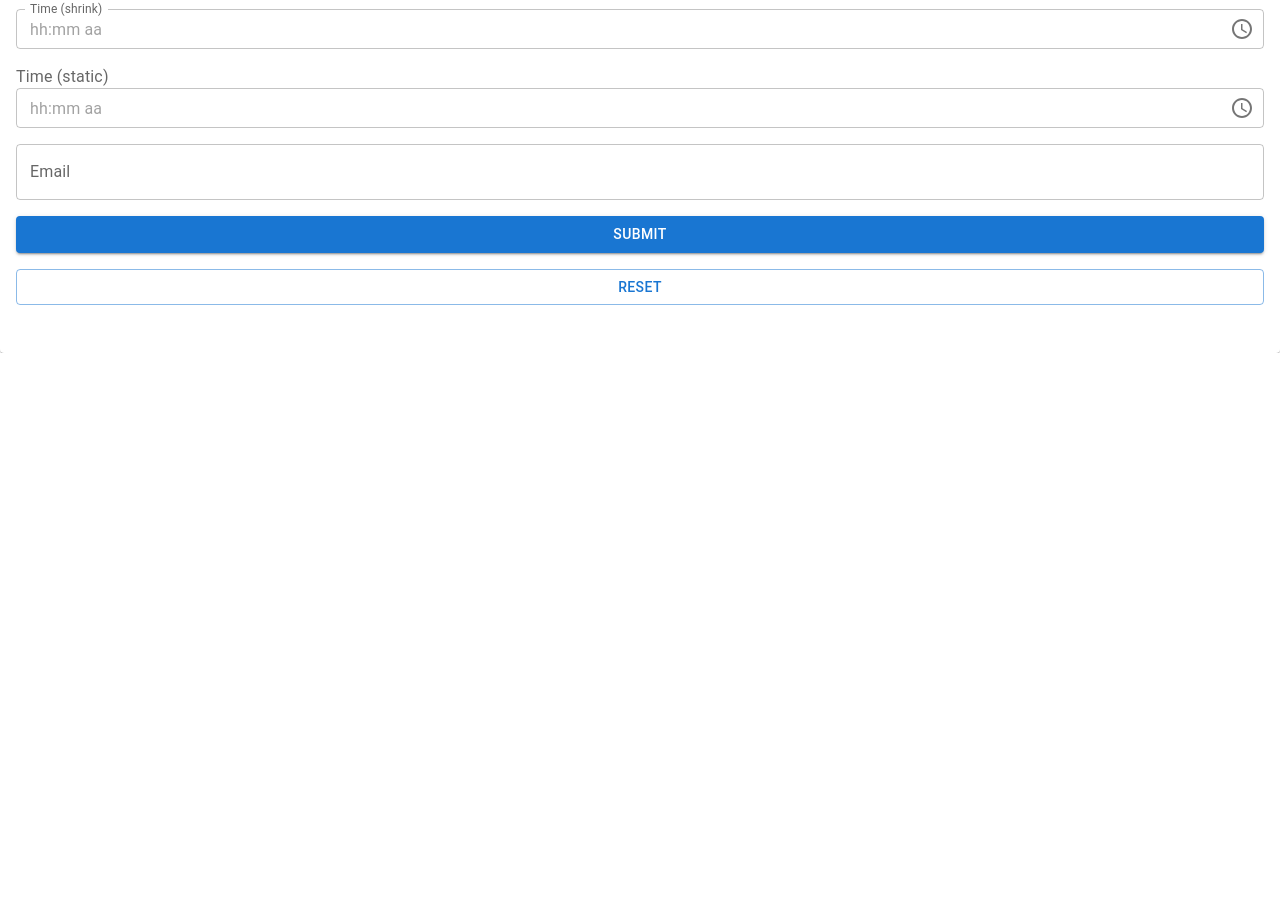
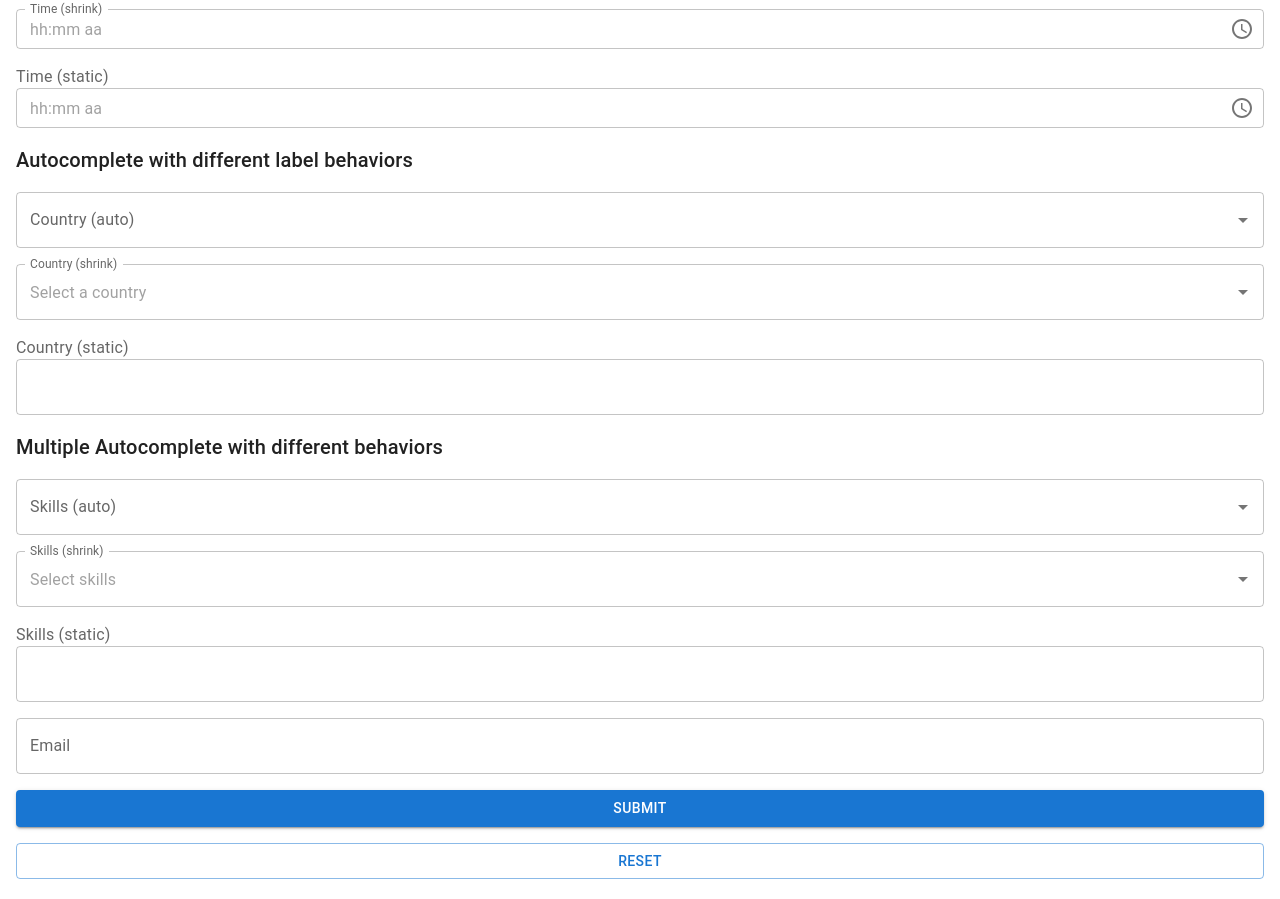
Before and after one commit to cwncollab-org/mui-component-kit, a React (Vite) app: page /form-example in a window 1280 px wide. Shown: the part 1466-2365 px from the top of the page. Before the commit the page ends 1819 px from the top, so only its background shows below. Built offline with nearby package versions, Linux system fonts and the light colour scheme.

Commit message:
feat: add Autocomplete and SubscribeAutocomplete components with support for multiple selection and label behaviors; update FormExample to demonstrate usage

```diff
--- /dev/null
+++ b/src/lib/form/Autocomplete.tsx
@@ -0,0 +1,185 @@
+import {
+  Autocomplete as MuiAutocomplete,
+  AutocompleteProps as MuiAutocompleteProps,
+  TextField as MuiTextField,
+  TextFieldProps as MuiTextFieldProps,
+  FormControl as MuiFormControl,
+  FormControlProps as MuiFormControlProps,
+  FormHelperText as MuiFormHelperText,
+  FormHelperTextProps as MuiFormHelperTextProps,
+} from '@mui/material'
+import { useFieldContext } from './formContext'
+import { useId, useMemo } from 'react'
+
+type Option = {
+  value: string
+  label: string
+}
+
+export type AutocompleteProps = Omit<MuiFormControlProps, 'onChange'> & {
+  label?: string
+  labelBehavior?: 'auto' | 'shrink' | 'static'
+  size?: 'small' | 'medium'
+  fullWidth?: boolean
+  options?: Option[] | string[]
+  multiple?: boolean
+  freeSolo?: boolean
+  placeholder?: string
+  slotProps?: {
+    autocomplete?: Omit<
+      MuiAutocompleteProps<Option, boolean, boolean, boolean>,
+      'options' | 'value' | 'onChange' | 'renderInput' | 'multiple' | 'freeSolo'
+    >
+    textField?: Omit<MuiTextFieldProps, 'value' | 'onChange' | 'name'>
+    helperText?: MuiFormHelperTextProps
+  }
+  onChange?: (value: string | string[] | null) => void
+}
+
+export function Autocomplete(props: AutocompleteProps) {
+  const field = useFieldContext<string | string[]>()
+  const {
+    slotProps,
+    options,
+    multiple = false,
+    freeSolo = false,
+    labelBehavior = 'auto',
+    size,
+    fullWidth,
+    placeholder,
+    onChange,
+    ...rest
+  } = props
+
+  const id = useId()
+
+  const errorText = useMemo(() => {
+    if (field.state.meta.errors.length === 0) return null
+    return field.state.meta.errors.map(error => error.message).join(', ')
+  }, [field.state.meta.errors])
+
+  const renderedOptions = useMemo<Option[]>(() => {
+    if (options) {
+      return options.map(option =>
+        typeof option === 'string' ? { value: option, label: option } : option
+      )
+    }
+    return []
+  }, [options])
+
+  const labelShrink = labelBehavior === 'shrink' ? true : undefined
+
+  let textFieldProps: Partial<MuiTextFieldProps> = {
+    ...slotProps?.textField,
+    InputLabelProps: {
+      ...slotProps?.textField?.InputLabelProps,
+      shrink: labelShrink,
+    },
+  }
+
+  if (labelBehavior === 'static') {
+    textFieldProps = {
+      ...textFieldProps,
+      InputLabelProps: {
+        ...textFieldProps.InputLabelProps,
+        sx: {
+          ...textFieldProps.InputLabelProps?.sx,
+          position: 'relative',
+          transform: 'none',
+        },
+      },
+      InputProps: {
+        ...textFieldProps.InputProps,
+        sx: {
+          ...textFieldProps.InputProps?.sx,
+          '& legend > span': {
+            display: 'none',
+          },
+        },
+      },
+    }
+  }
+
+  const getCurrentValue = () => {
+    const value = field.state.value
+    if (multiple) {
+      if (Array.isArray(value)) {
+        return renderedOptions.filter(option => value.includes(option.value))
+      }
+      return []
+    } else {
+      if (typeof value === 'string') {
+        return renderedOptions.find(option => option.value === value) || null
+      }
+      return null
+    }
+  }
+
+  return (
+    <MuiFormControl
+      error={Boolean(errorText)}
+      fullWidth={fullWidth}
+      size={size}
+      {...rest}
+    >
+      <MuiAutocomplete
+        id={id}
+        multiple={multiple}
+        freeSolo={freeSolo}
+        options={renderedOptions}
+        getOptionLabel={option => {
+          if (typeof option === 'string') return option
+          return option.label
+        }}
+        isOptionEqualToValue={(option, value) => {
+          if (typeof option === 'string' && typeof value === 'string') {
+            return option === value
+          }
+          return option.value === value.value
+        }}
+        value={getCurrentValue()}
+        onChange={(event, newValue) => {
+          let processedValue: string | string[] | null = null
+
+          if (multiple) {
+            if (Array.isArray(newValue)) {
+              processedValue = newValue.map(item =>
+                typeof item === 'string' ? item : (item as Option).value
+              )
+            } else {
+              processedValue = []
+            }
+          } else {
+            if (newValue) {
+              processedValue =
+                typeof newValue === 'string'
+                  ? newValue
+                  : (newValue as Option).value
+            }
+          }
+
+          onChange?.(processedValue)
+          if (!event.defaultPrevented) {
+            field.handleChange(processedValue as string | string[])
+          }
+        }}
+        renderInput={params => (
+          <MuiTextField
+            {...params}
+            {...textFieldProps}
+            label={props.label}
+            placeholder={placeholder}
+            error={Boolean(errorText)}
+            name={field.name}
+          />
+        )}
+        {...slotProps?.autocomplete}
+      />
+      {Boolean(errorText) && (
+        <MuiFormHelperText {...slotProps?.helperText}>
+          {errorText}
+        </MuiFormHelperText>
+      )}
+    </MuiFormControl>
+  )
+}
--- a/src/lib/form/RadioGroup.tsx
+++ b/src/lib/form/RadioGroup.tsx
@@ -13,17 +13,18 @@ export type RadioGroupProps = Omit<
 > & {
   label?: string
   disabled?: boolean
+  required?: boolean
 }
 
 export function RadioGroup(props: RadioGroupProps) {
-  const { label, children, disabled, ...radioGroupProps } = props
+  const { label, children, disabled, required, ...radioGroupProps } = props
 
   const field = useFieldContext<string | undefined | null>()
   const id = useId()
   const labelId = `${id}-label`
 
   return (
-    <FormControl disabled={disabled}>
+    <FormControl disabled={disabled} required={required}>
       <FormLabel id={labelId}>{label}</FormLabel>
       <MuiRadioGroup
         aria-labelledby={labelId}
--- /dev/null
+++ b/src/lib/form/SubscribeAutocomplete.tsx
@@ -0,0 +1,18 @@
+import { Autocomplete, AutocompleteProps } from './Autocomplete'
+import { useFormContext } from './formContext'
+
+export type SubscribeAutocompleteProps = AutocompleteProps
+
+export function SubscribeAutocomplete(props: SubscribeAutocompleteProps) {
+  const form = useFormContext()
+
+  const { disabled, ...rest } = props
+
+  return (
+    <form.Subscribe selector={state => state.isSubmitting}>
+      {isSubmitting => (
+        <Autocomplete disabled={isSubmitting || disabled} {...rest} />
+      )}
+    </form.Subscribe>
+  )
+}
--- a/src/lib/form/formHooks.ts
+++ b/src/lib/form/formHooks.ts
@@ -1,4 +1,5 @@
 import { createFormHook } from '@tanstack/react-form'
+import { Autocomplete } from './Autocomplete'
 import { TextField } from './TextField'
 import { Checkbox } from './Checkbox'
 import { Select } from './Select'
@@ -7,6 +8,7 @@ import { TimePicker } from './TimePicker'
 import { fieldContext, formContext } from './formContext'
 import { SubscribeButton } from './SubscribeButton'
 import { MultiSelect } from './MultiSelect'
+import { SubscribeAutocomplete } from './SubscribeAutocomplete'
 import { SubscribeTextField } from './SubscribeTextField'
 import { SubscribeSelect } from './SubscribeSelect'
 import { SubscribeMultiSelect } from './SubscribeMultiSelect'
@@ -20,6 +22,7 @@ export const { useAppForm, withForm } = createFormHook({
   fieldContext,
   formContext,
   fieldComponents: {
+    Autocomplete,
     TextField,
     Checkbox,
     Select,
@@ -27,6 +30,7 @@ export const { useAppForm, withForm } = createFormHook({
     RadioGroup,
     DatePicker,
     TimePicker,
+    SubscribeAutocomplete,
     SubscribeTextField,
     SubscribeSelect,
     SubscribeMultiSelect,
--- a/src/lib/form/index.ts
+++ b/src/lib/form/index.ts
@@ -1,4 +1,5 @@
 export { useAppForm, withForm } from './formHooks'
+export { type AutocompleteProps } from './Autocomplete'
 export { type CheckboxProps } from './Checkbox'
 export { type DatePickerProps } from './DatePicker'
 export { type MultiSelectProps } from './MultiSelect'
@@ -6,6 +7,7 @@ export { type RadioGroupProps } from './RadioGroup'
 export { type SelectProps } from './Select'
 export { type TextFieldProps } from './TextField'
 export { type TimePickerProps } from './TimePicker'
+export { type SubscribeAutocompleteProps } from './SubscribeAutocomplete'
 export { type SubscribeCheckboxProps } from './SubscribeCheckbox'
 export { type SubscribeDatePickerProps } from './SubscribeDatePicker'
 export { type SubscribeMultiSelectProps } from './SubscribeMultiSelect'
--- a/src/routes/form-example.tsx
+++ b/src/routes/form-example.tsx
@@ -22,6 +22,8 @@ const formSchema = z.object({
   agree: z.boolean(),
   email: z.string().email().optional(),
   categories: z.array(z.string()).min(1, 'Please select at least one category'),
+  skills: z.array(z.string()).optional(),
+  country: z.string().optional(),
 })
 
 type FormValues = z.infer<typeof formSchema>
@@ -50,6 +52,32 @@ const priorities = [
   { value: 'high', label: 'High Priority' },
 ]
 
+const skills = [
+  { value: 'javascript', label: 'JavaScript' },
+  { value: 'typescript', label: 'TypeScript' },
+  { value: 'react', label: 'React' },
+  { value: 'vue', label: 'Vue.js' },
+  { value: 'angular', label: 'Angular' },
+  { value: 'node', label: 'Node.js' },
+  { value: 'python', label: 'Python' },
+  { value: 'java', label: 'Java' },
+  { value: 'csharp', label: 'C#' },
+  { value: 'go', label: 'Go' },
+]
+
+const countries = [
+  { value: 'us', label: 'United States' },
+  { value: 'ca', label: 'Canada' },
+  { value: 'uk', label: 'United Kingdom' },
+  { value: 'de', label: 'Germany' },
+  { value: 'fr', label: 'France' },
+  { value: 'jp', label: 'Japan' },
+  { value: 'au', label: 'Australia' },
+  { value: 'br', label: 'Brazil' },
+  { value: 'in', label: 'India' },
+  { value: 'cn', label: 'China' },
+]
+
 export function FormExample() {
   const [value, setValue] = useState<FormValues | undefined>(undefined)
   const form = useAppForm({
@@ -61,6 +89,8 @@ export function FormExample() {
       date: undefined,
       time: undefined,
       categories: [],
+      skills: [],
+      country: undefined,
     } as Partial<FormValues>,
     validators: {
       onSubmit: formSchema,
@@ -272,7 +302,7 @@ export function FormExample() {
             <form.AppField
               name='priority'
               children={field => (
-                <field.SubscribeRadioGroup label='Priority'>
+                <field.SubscribeRadioGroup label='Priority' required>
                   {priorities.map(priority => (
                     <FormControlLabel
                       key={priority.value}
@@ -359,6 +389,93 @@ export function FormExample() {
                 />
               )}
             />
+            <Typography variant='h6'>
+              Autocomplete with different label behaviors
+            </Typography>
+            <form.AppField
+              name='country'
+              children={field => (
+                <field.SubscribeAutocomplete
+                  label='Country (auto)'
+                  labelBehavior='auto'
+                  size='small'
+                  fullWidth
+                  options={countries}
+                  placeholder='Select a country'
+                />
+              )}
+            />
+            <form.AppField
+              name='country'
+              children={field => (
+                <field.SubscribeAutocomplete
+                  label='Country (shrink)'
+                  labelBehavior='shrink'
+                  size='small'
+                  fullWidth
+                  options={countries}
+                  placeholder='Select a country'
+                />
+              )}
+            />
+            <form.AppField
+              name='country'
+              children={field => (
+                <field.SubscribeAutocomplete
+                  label='Country (static)'
+                  labelBehavior='static'
+                  size='small'
+                  fullWidth
+                  options={countries}
+                  placeholder='Select a country'
+                />
+              )}
+            />
+            <Typography variant='h6'>
+              Multiple Autocomplete with different behaviors
+            </Typography>
+            <form.AppField
+              name='skills'
+              children={field => (
+                <field.SubscribeAutocomplete
+                  label='Skills (auto)'
+                  labelBehavior='auto'
+                  size='small'
+                  fullWidth
+                  multiple
+                  options={skills}
+                  placeholder='Select skills'
+                />
+              )}
+            />
+            <form.AppField
+              name='skills'
+              children={field => (
+                <field.SubscribeAutocomplete
+                  label='Skills (shrink)'
+                  labelBehavior='shrink'
+                  size='small'
+                  fullWidth
+                  multiple
+                  options={skills}
+                  placeholder='Select skills'
+                />
+              )}
+            />
+            <form.AppField
+              name='skills'
+              children={field => (
+                <field.SubscribeAutocomplete
+                  label='Skills (static)'
+                  labelBehavior='static'
+                  size='small'
+                  fullWidth
+                  multiple
+                  options={skills}
+                  placeholder='Select skills'
+                />
+              )}
+            />
             <form.AppField
               name='email'
               children={field => <field.TextField label='Email' fullWidth />}
```
Also changed, not shown: 1 other file (tests, documents, lock files or other folders).
